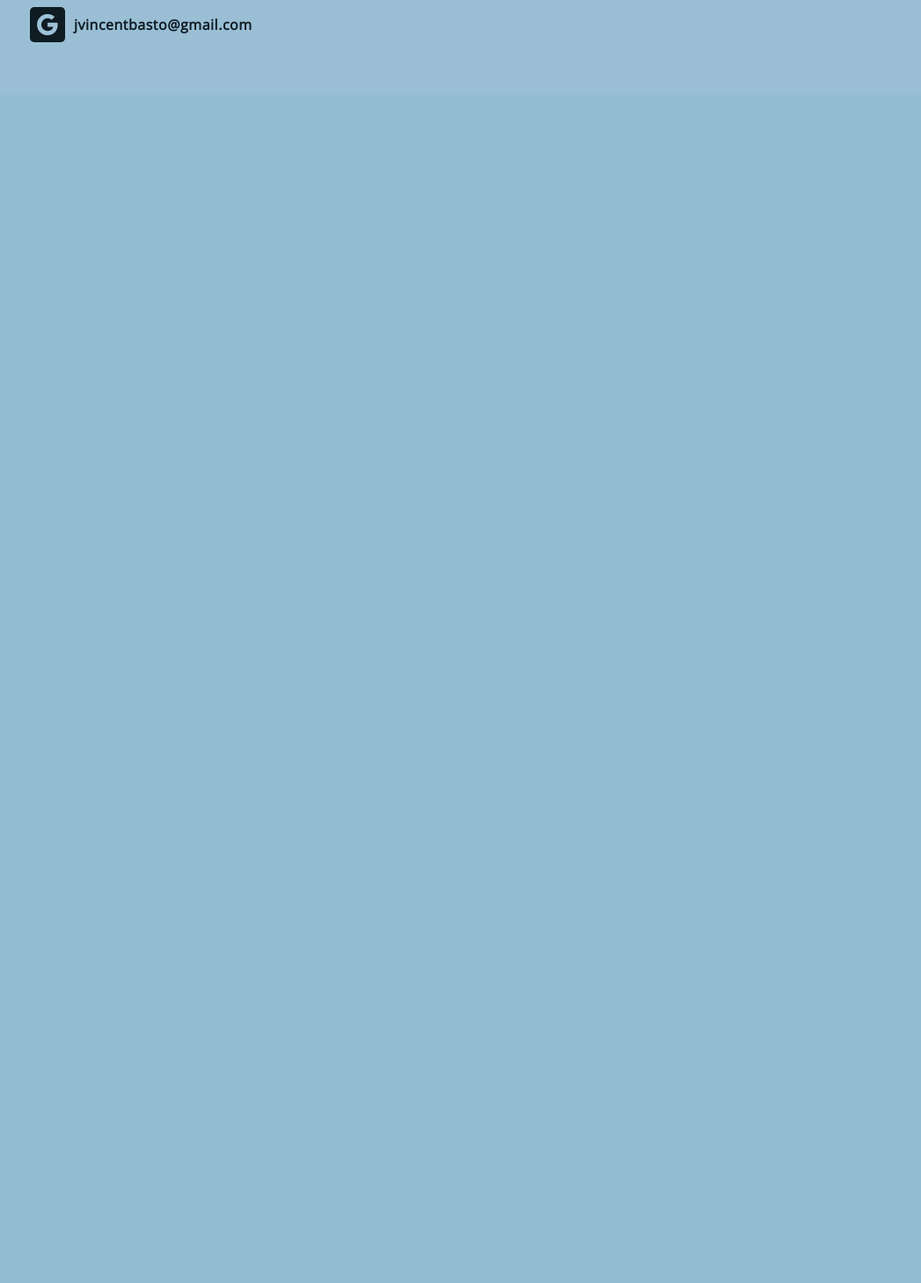
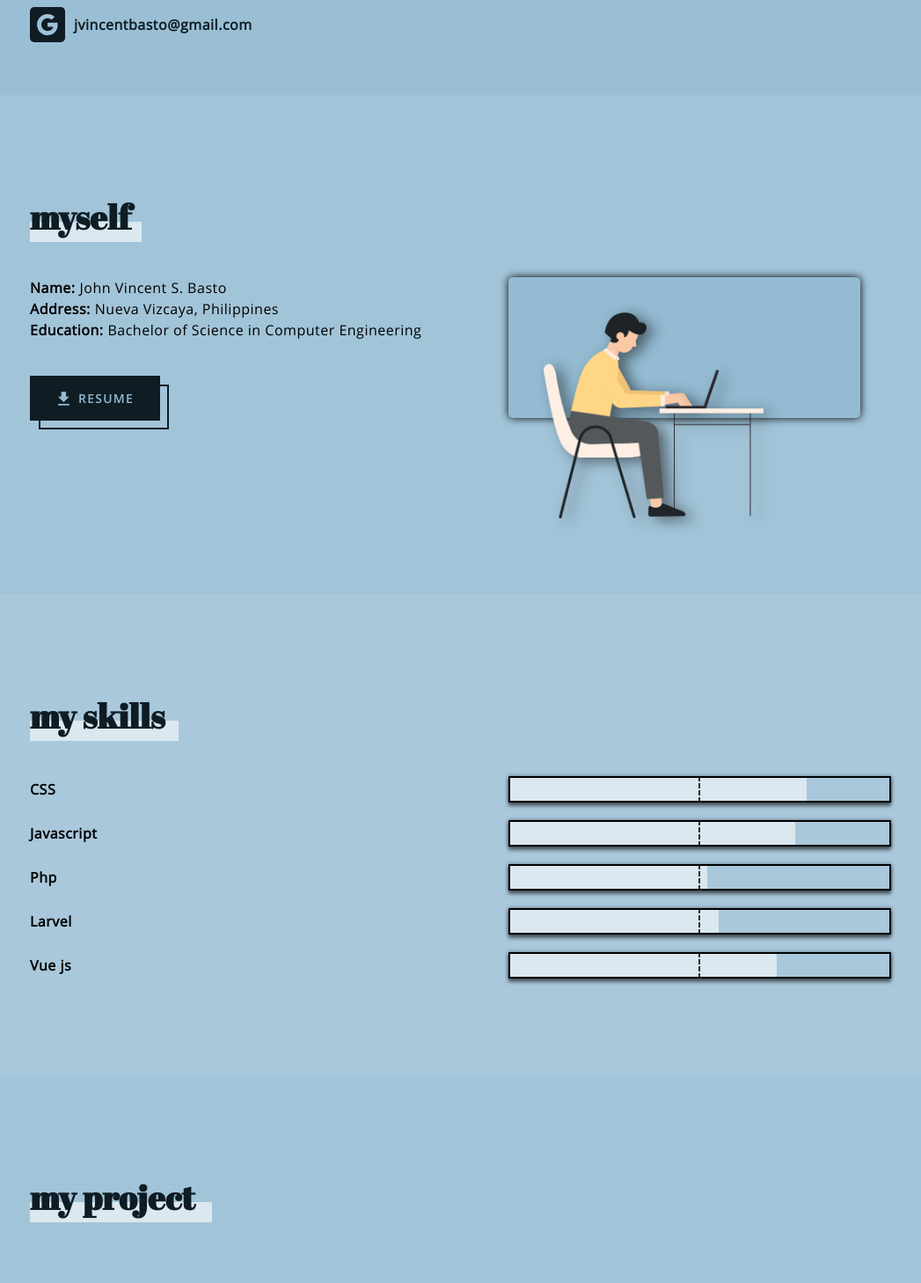
Before and after one commit to jvincentbasto/myportfolio, a Vue app: page / in a window 1280 px wide. Shown: the part 752-2210 px from the top of the page at 88% size, without its empty margins (62-1109 px from the left). Before the commit the page ends 860 px from the top, so only its background shows below. Built offline with nearby package versions, Linux system fonts and the light colour scheme.

Commit message:
Update Home.vue

```diff
--- a/src/views/Home.vue
+++ b/src/views/Home.vue
@@ -1,28 +1,28 @@
 <template>
   <navbar :data="data" />
   <Hero />
-  <!-- <About /> -->
-  <!-- <Skills /> -->
-  <!-- <Projects /> -->
-  <!-- <my-footer /> -->
+  <About />
+  <Skills />
+  <Projects />
+  <my-footer />
 </template>
 
 <script>
 import Navbar from "@/components/layouts/navbar.vue";
 import Hero from "./homepage/Hero.vue";
-// import About from "./homepage/About.vue";
-// import Skills from "./homepage/Skills.vue";
-// import Projects from "./homepage/Projects.vue";
-// import MyFooter from "@/components/layouts/footer.vue";
+import About from "./homepage/About.vue";
+import Skills from "./homepage/Skills.vue";
+import Projects from "./homepage/Projects.vue";
+import MyFooter from "@/components/layouts/footer.vue";
 
 export default {
   components: {
     Navbar,
     Hero,
-    // About,
-    // Skills,
-    // Projects,
-    // MyFooter,
+    About,
+    Skills,
+    Projects,
+    MyFooter,
   },
   setup() {
     const links = [
```
